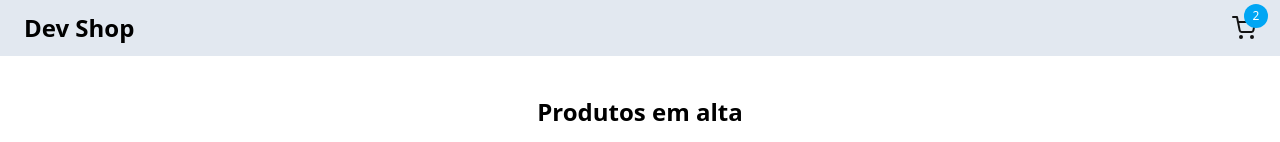
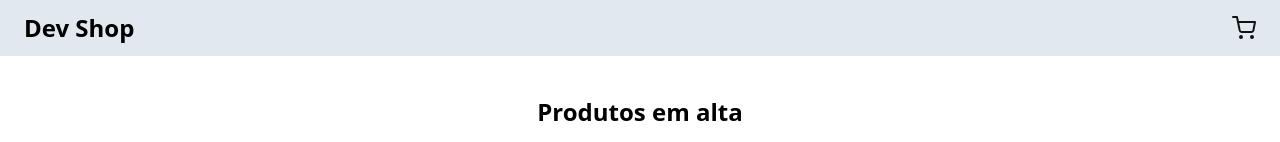
Before and after one commit to davidsnts/devShop, a React (Vite) app: page / in a window 1280 px wide. Shown: the top 142 px of the page. Built offline with nearby package versions, Linux system fonts and the light colour scheme; data requests are answered from the project's data file.

Commit message:
Criando Context API

```diff
--- a/src/components/header/index.tsx
+++ b/src/components/header/index.tsx
@@ -1,15 +1,26 @@
+import { useContext } from "react";
 import { FiShoppingCart } from "react-icons/fi";
 import { Link } from "react-router-dom";
-
+import { CartContext } from "../../context/cartContext";
 
 export function Header() {
+  const { cartAmount } = useContext(CartContext);
   return (
     <div>
       <header className="w-full px-1 bg-slate-200">
         <nav className="flex  w-full max-w-7xl h-14 items-center justify-between px-5 mx-auto">
-          <Link to="/" className="font-bold text-2xl"> Dev Shop </Link>
-          <Link to="/cart" className="relative"><FiShoppingCart size={24} color="#121212" />
-            <span className="absolute -top-3 -right-3 px-2.5 bg-sky-500 rounded-full w-6 h-6 flex items-center justify-center text-white text-xs">2</span></Link>
+          <Link to="/" className="font-bold text-2xl">
+            {" "}
+            Dev Shop{" "}
+          </Link>
+          <Link to="/cart" className="relative">
+            <FiShoppingCart size={24} color="#121212" />
+            {cartAmount > 0 && (
+              <span className="absolute -top-3 -right-3 px-2.5 bg-sky-500 rounded-full w-6 h-6 flex items-center justify-center text-white text-xs">
+                {cartAmount}
+              </span>
+            )}
+          </Link>
         </nav>
       </header>
     </div>
--- /dev/null
+++ b/src/context/cartContext.tsx
@@ -0,0 +1,30 @@
+import { createContext, ReactNode, useState } from "react";
+
+interface CartContextData {
+  cart: CartProps[];
+  cartAmount: number;
+}
+
+interface CartProps {
+  id: number;
+  title: string;
+  description: string;
+  price: number;
+  cover: string;
+  amount: number;
+  total: number;
+}
+interface CartproviderProps {
+  children: ReactNode;
+}
+export const CartContext = createContext({} as CartContextData);
+function CartProvider({ children }: CartproviderProps) {
+  const [cart, setCart] = useState<CartProps[]>([]);
+  return (
+    <CartContext.Provider value={{ cart, cartAmount: cart.length }}>
+      {children}
+    </CartContext.Provider>
+  );
+}
+
+export default CartProvider;
--- a/src/services/api.ts
+++ b/src/services/api.ts
@@ -3,3 +3,4 @@ import  axios  from "axios";
 export const api = axios.create({
     baseURL: "http://localhost:3000"
 })
+// json-server --watch db.json
```
Also changed, not shown: src/main.tsx (+12 -9 lines).
